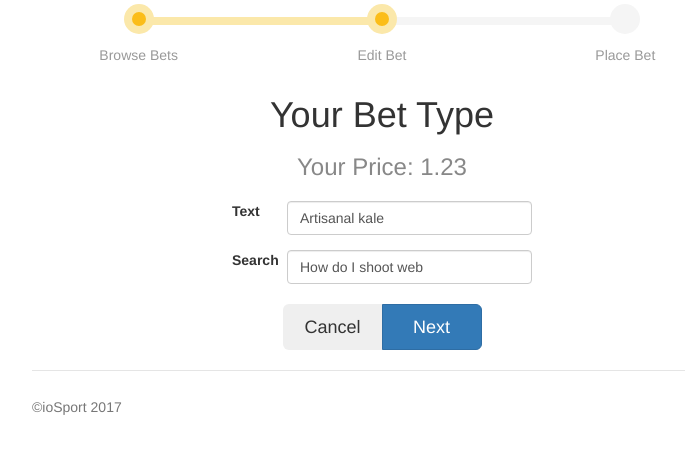
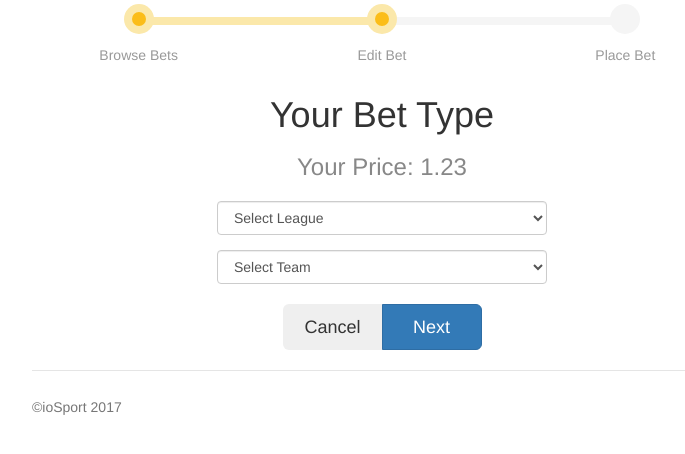
Before and after one commit to danielcod/exotic_single_match, a Python web app: template templates/demo/hello.html in a window 1280 px wide. Shown: the part 147-601 px from the top of the page, without its empty margins (258-943 px from the left). Run offline with Jinja, Linux system fonts and the light colour scheme; the template is opened without the code that fills it, so the values that code supplies are empty.

Commit message:
added select options

```diff
--- a/templates/demo/hello.html
+++ b/templates/demo/hello.html
@@ -44,16 +44,16 @@
       <!-- sample form -->
       <div style="margin: 0px 200px 20px 200px;">
 	<div class="form-group row">
-	  <label for="example-text-input" class="col-xs-2 col-form-label">Text</label>
-	  <div class="col-xs-10">
-	    <input class="form-control" type="text" value="Artisanal kale" id="example-text-input">
-	  </div>
+	  <select class="form-control">
+	     <option value="" disabled selected>Select League</option>
+	     <option value="hurr">Durr</option>
+	   </select>
 	</div>
 	<div class="form-group row">
-	  <label for="example-search-input" class="col-xs-2 col-form-label">Search</label>
-	  <div class="col-xs-10">
-	    <input class="form-control" type="search" value="How do I shoot web" id="example-search-input">
-	  </div>
+	  <select class="form-control">
+	     <option value="" disabled selected>Select Team</option>
+	     <option value="hurr">Durr</option>
+	   </select>
 	</div>
       </div>
       <!-- buttons -->
```
